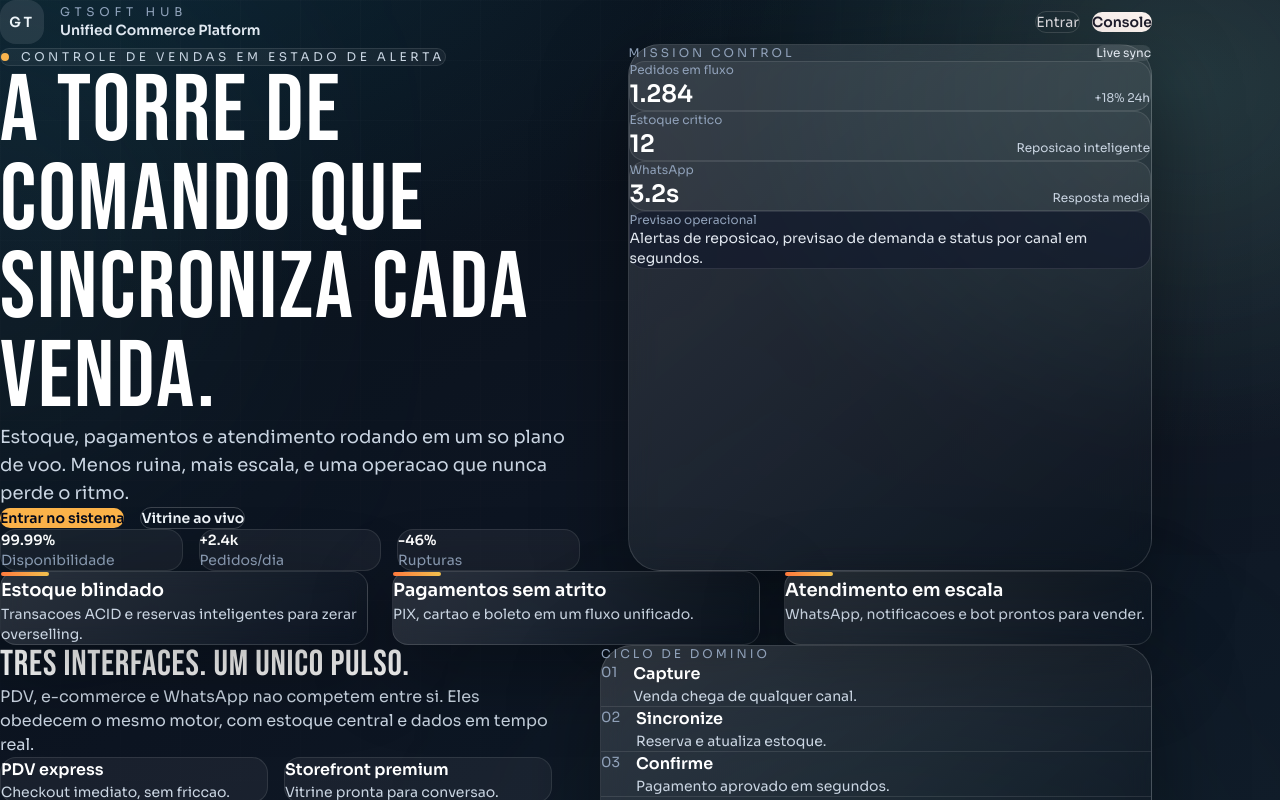
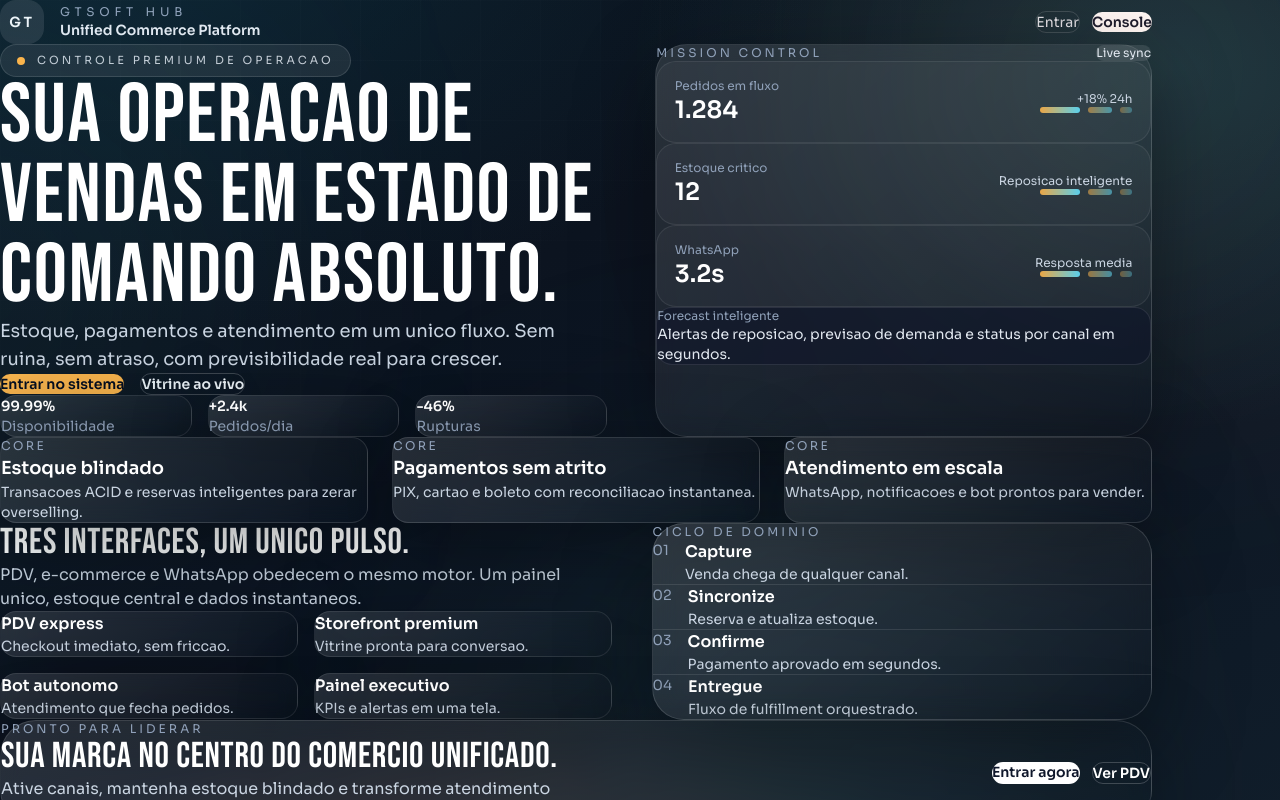
Before and after one commit to eoGuuga/unified-commerce-platform, a Next.js app in the folder frontend/: page / in a window 1280 px wide. Shown: the top 800 px of the page. Built offline with nearby package versions, Linux system fonts and the light colour scheme.

Commit message:
feat(frontend): refine hero layout and surfaces

```diff
--- a/frontend/app/globals.css
+++ b/frontend/app/globals.css
@@ -176,7 +176,7 @@ body {
     linear-gradient(transparent 0%, rgba(255, 255, 255, 0.06) 1px, transparent 1px),
     linear-gradient(90deg, transparent 0%, rgba(255, 255, 255, 0.06) 1px, transparent 1px);
   background-size: 60px 60px;
-  mask-image: radial-gradient(circle at 20% 0%, rgba(0, 0, 0, 0.8), transparent 70%);
+  mask-image: radial-gradient(circle at 30% 0%, rgba(0, 0, 0, 0.9), transparent 70%);
 }
 
 .glass-card {
@@ -184,6 +184,24 @@ body {
   border: 1px solid var(--line);
   box-shadow: 0 20px 60px rgba(0, 0, 0, 0.3);
   backdrop-filter: blur(8px);
+}
+
+.signal-pill {
+  border-radius: 999px;
+  border: 1px solid rgba(255, 255, 255, 0.12);
+  background: rgba(255, 255, 255, 0.08);
+  padding: 0.45rem 1rem;
+  font-size: 0.7rem;
+  text-transform: uppercase;
+  letter-spacing: 0.28em;
+  color: rgba(226, 232, 240, 0.85);
+}
+
+.signal-surface {
+  background: linear-gradient(140deg, rgba(255, 255, 255, 0.12), rgba(10, 18, 28, 0.2));
+  border: 1px solid rgba(255, 255, 255, 0.1);
+  box-shadow: 0 24px 80px rgba(0, 0, 0, 0.35);
+  backdrop-filter: blur(10px);
 }
 
 .signal-card {
@@ -198,6 +216,23 @@ body {
   border: 1px solid rgba(255, 255, 255, 0.14);
   box-shadow: 0 28px 90px rgba(0, 0, 0, 0.4);
   backdrop-filter: blur(12px);
+}
+
+.stat-row {
+  display: flex;
+  align-items: center;
+  justify-content: space-between;
+  gap: 1.5rem;
+  padding: 1rem 1.1rem;
+  border-radius: 1.25rem;
+  border: 1px solid rgba(255, 255, 255, 0.08);
+  background: rgba(255, 255, 255, 0.03);
+}
+
+.mini-bar {
+  height: 6px;
+  border-radius: 999px;
+  background: linear-gradient(90deg, rgba(255, 179, 71, 0.9), rgba(95, 224, 255, 0.9));
 }
 
 .accent-line {
--- a/frontend/app/page.tsx
+++ b/frontend/app/page.tsx
@@ -4,10 +4,10 @@ export default function Page() {
   return (
     <main className="hero-signal min-h-screen text-slate-100">
       <div className="relative overflow-hidden">
-        <div className="pointer-events-none absolute -top-40 right-[-12%] h-[480px] w-[480px] rounded-full glow-ember blur-[140px]" />
-        <div className="pointer-events-none absolute top-8 left-[-18%] h-[420px] w-[420px] rounded-full glow-ice blur-[140px]" />
-        <div className="pointer-events-none absolute bottom-[-20%] right-[10%] h-[520px] w-[520px] rounded-full glow-aurora blur-[160px]" />
-        <div className="pointer-events-none absolute inset-0 hero-grid opacity-70" />
+        <div className="pointer-events-none absolute -top-48 right-[-8%] h-[520px] w-[520px] rounded-full glow-ember blur-[160px]" />
+        <div className="pointer-events-none absolute top-16 left-[-20%] h-[460px] w-[460px] rounded-full glow-ice blur-[160px]" />
+        <div className="pointer-events-none absolute bottom-[-22%] right-[18%] h-[520px] w-[520px] rounded-full glow-aurora blur-[160px]" />
+        <div className="pointer-events-none absolute inset-0 hero-grid opacity-50" />
 
         <div className="mx-auto max-w-6xl px-6 pb-24 pt-10 md:pt-16">
           <header className="flex flex-wrap items-center justify-between gap-6">
@@ -30,20 +30,20 @@ export default function Page() {
             </div>
           </header>
 
-          <section className="mt-16 grid gap-12 lg:grid-cols-[1.05fr_0.95fr]">
-            <div className="space-y-10">
-              <div className="inline-flex items-center gap-3 rounded-full border border-white/10 bg-white/5 px-4 py-2 text-xs uppercase tracking-[0.3em] text-slate-300">
+          <section className="mt-18 grid gap-12 lg:grid-cols-[1.1fr_0.9fr]">
+            <div className="space-y-8">
+              <div className="signal-pill inline-flex items-center gap-3">
                 <span className="h-2 w-2 rounded-full bg-[var(--signal-amber)]" />
-                Controle de vendas em estado de alerta
+                Controle premium de operacao
               </div>
 
-              <div className="space-y-6">
-                <h1 className="font-display text-[clamp(3.4rem,8.8vw,5.9rem)] leading-[0.94] text-white animate-fade-up">
-                  A torre de comando que sincroniza cada venda.
+              <div className="space-y-5">
+                <h1 className="font-display text-[clamp(3.1rem,7.8vw,5.2rem)] leading-[0.96] text-white animate-fade-up">
+                  Sua operacao de vendas em estado de comando absoluto.
                 </h1>
                 <p className="text-lg text-slate-300 max-w-xl animate-fade-up-delay">
-                  Estoque, pagamentos e atendimento rodando em um so plano de voo. Menos ruina, mais escala, e uma
-                  operacao que nunca perde o ritmo.
+                  Estoque, pagamentos e atendimento em um unico fluxo. Sem ruina, sem atraso, com previsibilidade
+                  real para crescer.
                 </p>
               </div>
 
@@ -68,7 +68,7 @@ export default function Page() {
                   { label: "Pedidos/dia", value: "+2.4k" },
                   { label: "Rupturas", value: "-46%" },
                 ].map((item) => (
-                  <div key={item.label} className="rounded-2xl border border-white/10 bg-white/5 p-4">
+                  <div key={item.label} className="signal-surface rounded-2xl p-4">
                     <p className="text-white font-semibold">{item.value}</p>
                     <p className="mt-1">{item.label}</p>
                   </div>
@@ -76,30 +76,37 @@ export default function Page() {
               </div>
             </div>
 
-            <div className="signal-panel rounded-[32px] p-8 animate-fade-up-delay">
+            <div className="signal-surface rounded-[32px] p-8 animate-fade-up-delay">
               <div className="flex items-center justify-between">
-                <p className="text-xs uppercase tracking-[0.25em] text-slate-400">Mission Control</p>
+                <p className="text-xs uppercase tracking-[0.25em] text-slate-400">Mission control</p>
                 <span className="rounded-full bg-white/10 px-3 py-1 text-xs text-slate-200">Live sync</span>
               </div>
 
-              <div className="mt-8 space-y-4">
+              <div className="mt-8 space-y-5">
                 {[
                   { label: "Pedidos em fluxo", value: "1.284", delta: "+18% 24h" },
                   { label: "Estoque critico", value: "12", delta: "Reposicao inteligente" },
                   { label: "WhatsApp", value: "3.2s", delta: "Resposta media" },
                 ].map((metric) => (
-                  <div key={metric.label} className="rounded-2xl border border-white/10 bg-white/5 p-4">
+                  <div key={metric.label} className="stat-row">
+                    <div>
                       <p className="text-xs text-slate-400">{metric.label}</p>
-                    <div className="mt-2 flex items-baseline justify-between">
-                      <p className="text-2xl font-semibold text-white">{metric.value}</p>
+                      <p className="mt-2 text-2xl font-semibold text-white">{metric.value}</p>
+                    </div>
+                    <div className="text-right">
                       <p className="text-xs text-slate-300">{metric.delta}</p>
+                      <div className="mt-2 flex items-center justify-end gap-2">
+                        <span className="mini-bar w-10" />
+                        <span className="mini-bar w-6 opacity-60" />
+                        <span className="mini-bar w-3 opacity-40" />
+                      </div>
                     </div>
                   </div>
                 ))}
               </div>
 
               <div className="mt-6 rounded-2xl border border-white/10 bg-slate-900/60 p-4">
-                <p className="text-xs text-slate-400">Previsao operacional</p>
+                <p className="text-xs text-slate-400">Forecast inteligente</p>
                 <p className="mt-2 text-sm text-slate-200">
                   Alertas de reposicao, previsao de demanda e status por canal em segundos.
                 </p>
@@ -107,26 +114,28 @@ export default function Page() {
             </div>
           </section>
 
-          <section className="mt-16 grid gap-6 md:grid-cols-3">
+          <section className="mt-16">
+            <div className="grid gap-6 md:grid-cols-3">
               {[
                 { title: "Estoque blindado", text: "Transacoes ACID e reservas inteligentes para zerar overselling." },
-              { title: "Pagamentos sem atrito", text: "PIX, cartao e boleto em um fluxo unificado." },
+                { title: "Pagamentos sem atrito", text: "PIX, cartao e boleto com reconciliacao instantanea." },
                 { title: "Atendimento em escala", text: "WhatsApp, notificacoes e bot prontos para vender." },
               ].map((item) => (
                 <div key={item.title} className="signal-card rounded-2xl p-6">
-                <div className="h-1 w-12 rounded-full accent-line mb-4" />
-                <h3 className="text-lg font-semibold text-white">{item.title}</h3>
+                  <p className="text-xs uppercase tracking-[0.2em] text-slate-400">Core</p>
+                  <h3 className="mt-3 text-lg font-semibold text-white">{item.title}</h3>
                   <p className="mt-3 text-sm text-slate-300">{item.text}</p>
                 </div>
               ))}
+            </div>
           </section>
 
-          <section className="mt-20 grid gap-12 lg:grid-cols-[1fr_1fr]">
+          <section className="mt-18 grid gap-10 lg:grid-cols-[1.1fr_0.9fr]">
             <div className="space-y-6">
-              <h2 className="font-display text-4xl text-white">Tres interfaces. Um unico pulso.</h2>
+              <h2 className="font-display text-4xl text-white">Tres interfaces, um unico pulso.</h2>
               <p className="text-slate-300">
-                PDV, e-commerce e WhatsApp nao competem entre si. Eles obedecem o mesmo motor, com estoque central e
-                dados em tempo real.
+                PDV, e-commerce e WhatsApp obedecem o mesmo motor. Um painel unico, estoque central e dados
+                instantaneos.
               </p>
               <div className="grid gap-4 md:grid-cols-2">
                 {[
@@ -135,7 +144,7 @@ export default function Page() {
                   { title: "Bot autonomo", text: "Atendimento que fecha pedidos." },
                   { title: "Painel executivo", text: "KPIs e alertas em uma tela." },
                 ].map((card) => (
-                  <div key={card.title} className="rounded-2xl border border-white/10 bg-white/5 p-4">
+                  <div key={card.title} className="signal-surface rounded-2xl p-4">
                     <p className="text-white font-semibold">{card.title}</p>
                     <p className="mt-2 text-sm text-slate-300">{card.text}</p>
                   </div>
@@ -160,19 +169,6 @@ export default function Page() {
                 </div>
               ))}
             </div>
-          </section>
-
-          <section className="mt-20 grid gap-6 lg:grid-cols-3">
-            {[
-              { title: "Seguranca operacional", text: "Auditoria total, controles de acesso e logs por usuario." },
-              { title: "Performance tatica", text: "Cache distribuido e idempotencia critica." },
-              { title: "Escala imediata", text: "Multi-tenant pronto para growth e franquias." },
-            ].map((item) => (
-              <div key={item.title} className="rounded-2xl border border-white/10 bg-slate-900/40 p-6">
-                <h3 className="text-lg font-semibold text-white">{item.title}</h3>
-                <p className="mt-3 text-sm text-slate-300">{item.text}</p>
-              </div>
-            ))}
           </section>
 
           <section className="mt-20">
```
Lines whose indentation alone changed are shown as unchanged.
